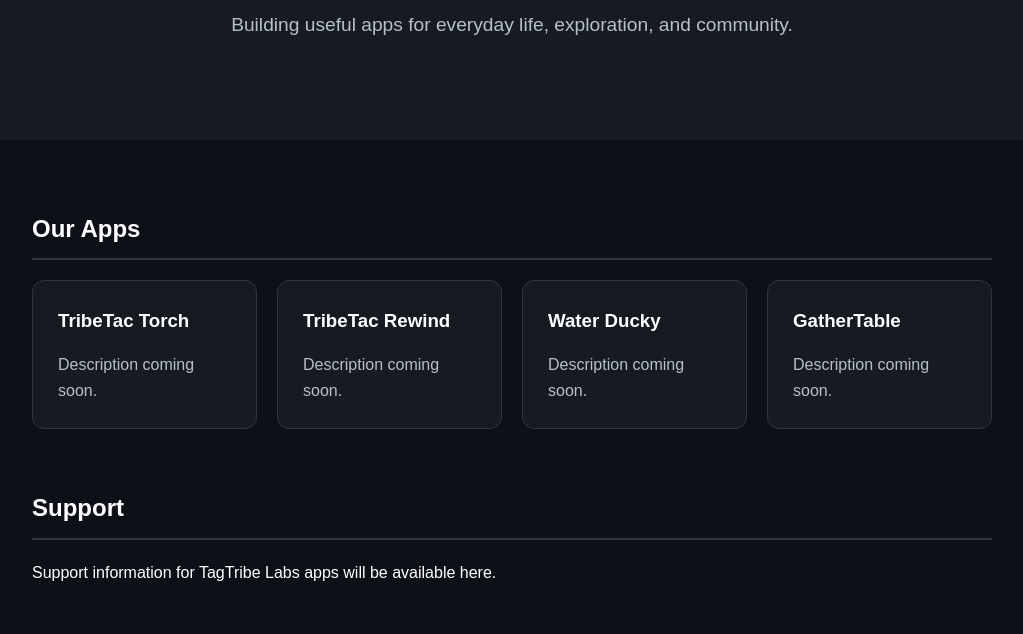
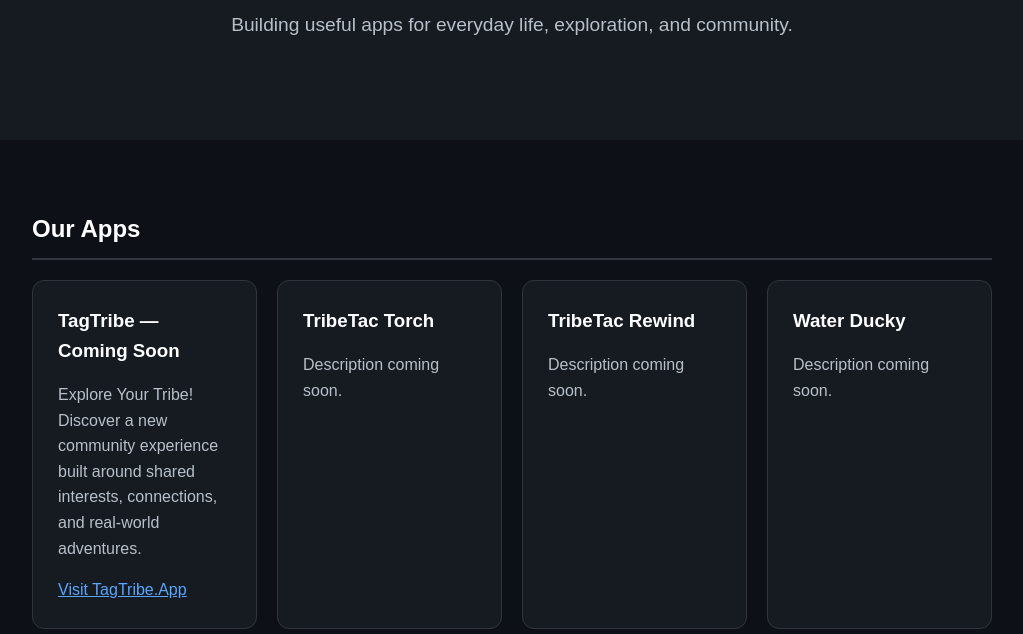
Before and after one commit to TagTribeLabs/tagtribelabs, a plain HTML site: page index.html in a window 1280 px wide. Shown: the part 166-800 px from the top of the page, without its empty margins (128-1151 px from the left). Drawn offline with Linux system fonts and the light colour scheme.

Commit message:
Update index.html

```diff
--- a/index.html
+++ b/index.html
@@ -103,6 +103,20 @@
       <div class="apps">
 
         <div class="app-card">
+  <h3>TagTribe — Coming Soon</h3>
+  <p>
+    Explore Your Tribe! Discover a new community
+    experience built around shared interests,
+    connections, and real-world adventures.
+  </p>
+  <p>
+    <a href="https://tagtribe.app">
+      Visit TagTribe.App
+    </a>
+  </p>
+</div>
+
+        <div class="app-card">
           <h3>TribeTac Torch</h3>
           <p>Description coming soon.</p>
         </div>
```
